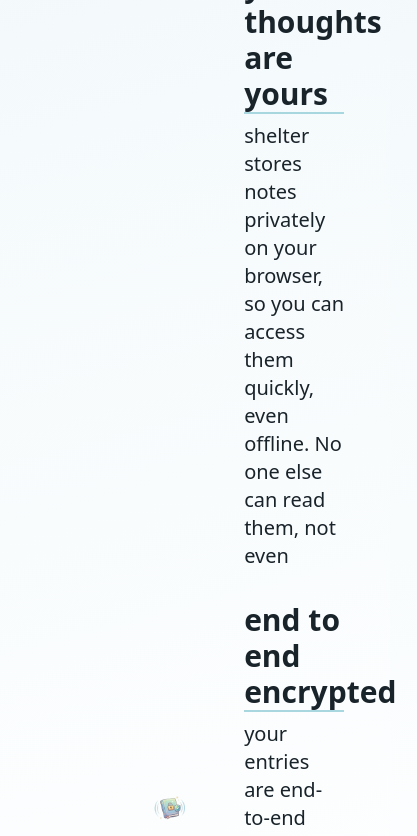
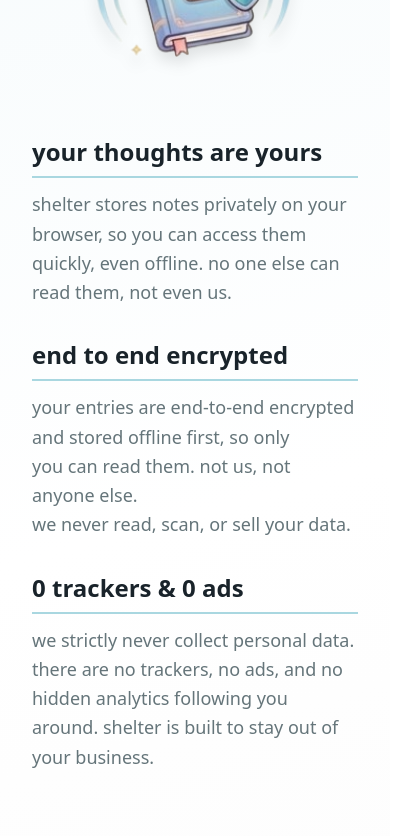
Before and after one commit to Stageddat/shelter-web, a Next.js app: page / in a window 390 px wide. Shown: the part 2980-3816 px from the top of the page, 417 px wide, since content can reach past the window. Built offline with nearby package versions, Linux system fonts and the light colour scheme.

Commit message:
refact: fix responsive in small screen and grammar correction

```diff
--- a/src/components/landing/sections/Security.tsx
+++ b/src/components/landing/sections/Security.tsx
@@ -4,45 +4,53 @@ import Image from "next/image";
 const securityFeatures = [
   {
     title: "your thoughts are yours",
-    text: "shelter stores notes privately on your browser, so you can access them quickly, even offline. No one else can read them, not even",
+    text: "shelter stores notes privately on your browser, so you can access them quickly, even offline. no one else can read them, not even us.",
   },
   {
     title: "end to end encrypted",
-    text: "your entries are end-to-end encrypted and stored offline first, so only you can read them — not us, not anyone else.\nwe never read, scan, or sell your data.",
+    text: "your entries are end-to-end encrypted and stored offline first, so only you can read them. not us, not anyone else.\nwe never read, scan, or sell your data.",
   },
   {
     title: "0 trackers & 0 ads",
-    text: "we strictly never collect personal data",
+    text: "we strictly never collect personal data. there are no trackers, no ads, and no hidden analytics following you around. shelter is built to stay out of your business.",
   },
 ];
 
 export default function Security() {
   return (
-    <main className="flex flex-col gap-x-16 px-36 py-20">
-      {/* section title */}
-      <h2 className="mb-8 text-6xl">your shelter, fully protected</h2>
+    <section className="px-8 py-20 lg:px-16 lg:py-32">
+      <div className="mx-auto max-w-7xl">
+        {/* title */}
+        <h2 className="text-foreground mb-16 text-center text-5xl font-bold tracking-tight lg:text-6xl">
+          your shelter, fully protected
+        </h2>
 
-      {/* section content */}
-      <section className="mx-auto flex items-center gap-12">
+        {/* content */}
+        <div className="flex flex-col items-center gap-12 lg:flex-row lg:gap-16">
           {/* lock img */}
-        <div className="flex w-1/2 justify-center">
-          <Image src={Lock} alt="shelter" className="w-2/3" />
+          <div className="flex w-full justify-center lg:w-1/2">
+            <Image
+              src={Lock}
+              alt="security lock illustration"
+              className="w-2/3 max-w-sm drop-shadow-xl"
+            />
           </div>
 
-        {/* security features */}
-        <div className="flex w-1/2 flex-col justify-center">
+          {/* features */}
+          <div className="w-full space-y-8 lg:w-1/2">
             {securityFeatures.map((feature) => (
-            <article key={feature.title} className="mb-6">
-              <h3 className="text-primary-foreground border-primary mt-2 border-b-2 text-3xl font-bold">
+              <article key={feature.title} className="space-y-3">
+                <h3 className="border-primary text-primary-foreground border-b-2 pb-2 text-2xl font-bold lg:text-3xl">
                   {feature.title}
                 </h3>
-              <p className="text-foreground mt-2 text-xl whitespace-pre-line">
+                <p className="text-muted-foreground text-lg leading-relaxed text-pretty whitespace-pre-line">
                   {feature.text}
                 </p>
               </article>
             ))}
           </div>
+        </div>
+      </div>
     </section>
-    </main>
   );
 }
```
Lines whose indentation alone changed are shown as unchanged.
